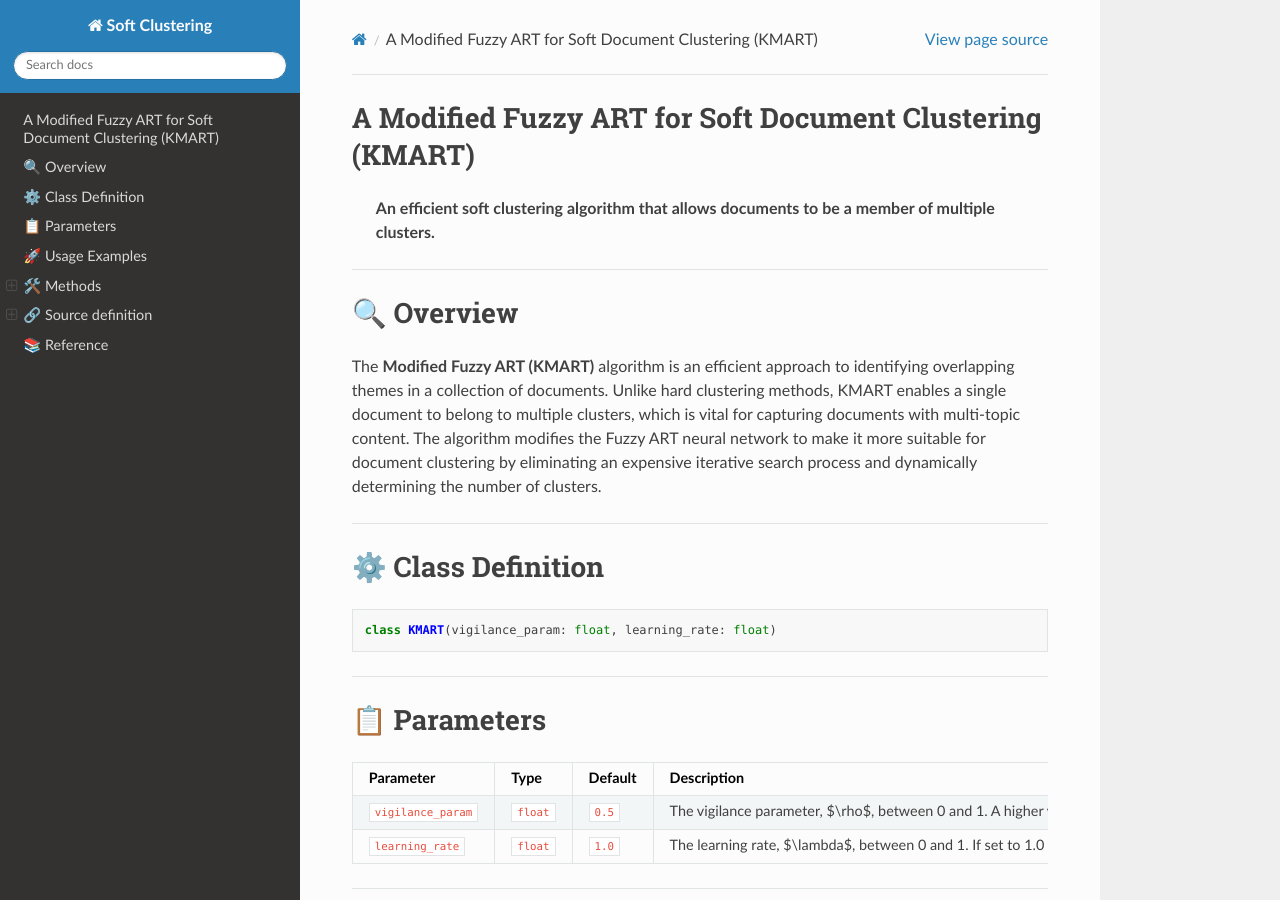
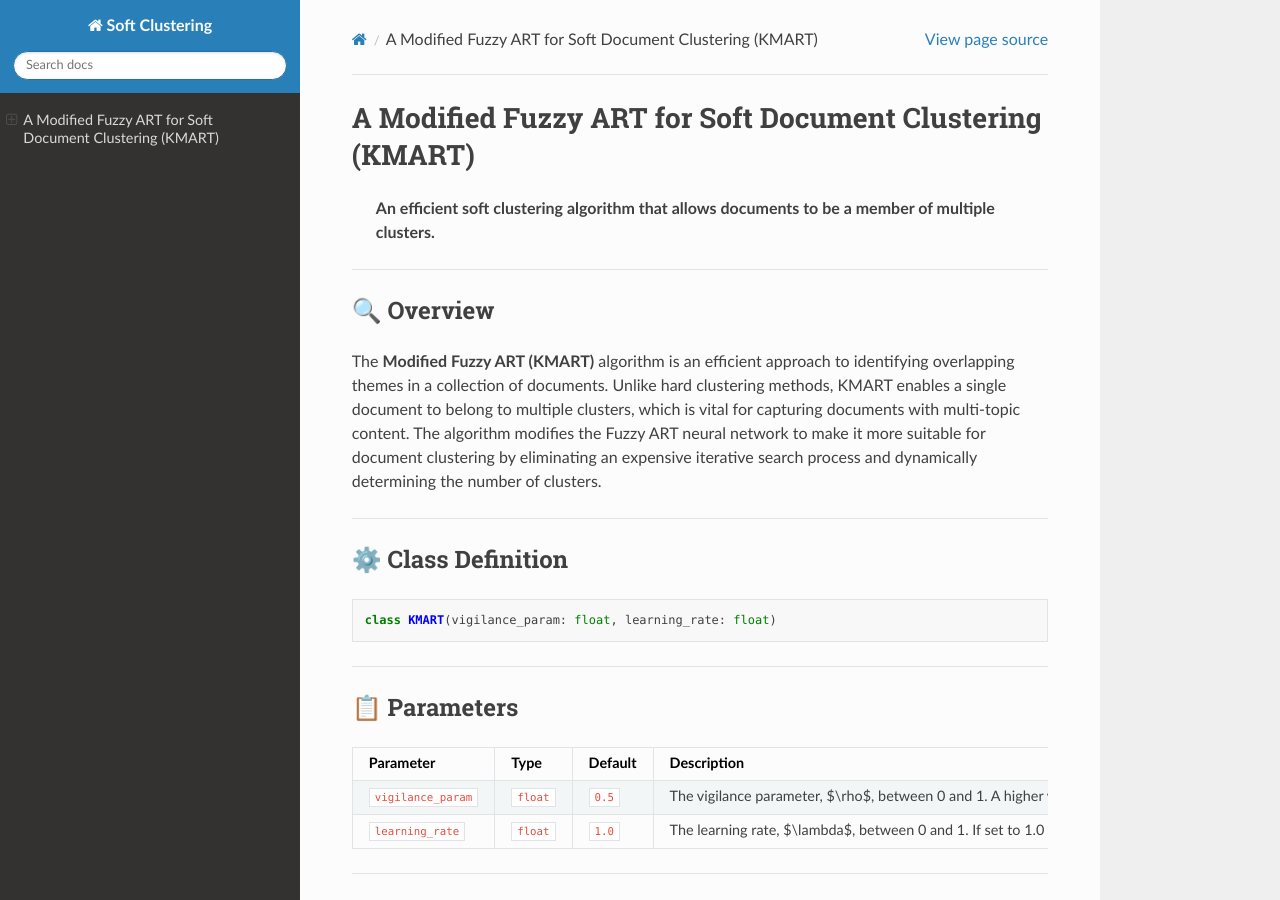
Before and after one commit to soft-clustering/soft-clustering, a Sphinx documentation site: the page built from docs/source/kmart.md, in a window 1280 px wide and 900 px high. Built offline with Sphinx 7.4.7 and the Read the Docs theme 3.1.0, drawn with Linux system fonts in a browser that asks for light colours.

Commit message:
fixed kmart doc

````diff
--- a/docs/source/kmart.md
+++ b/docs/source/kmart.md
@@ -1,16 +1,16 @@
-### A Modified Fuzzy ART for Soft Document Clustering (KMART)
+# A Modified Fuzzy ART for Soft Document Clustering (KMART)
 
 > **An efficient soft clustering algorithm that allows documents to be a member of multiple clusters.**
 
 -----
 
-### 🔍 Overview
+## 🔍 Overview
 
 The **Modified Fuzzy ART (KMART)** algorithm is an efficient approach to identifying overlapping themes in a collection of documents. Unlike hard clustering methods, KMART enables a single document to belong to multiple clusters, which is vital for capturing documents with multi-topic content. The algorithm modifies the Fuzzy ART neural network to make it more suitable for document clustering by eliminating an expensive iterative search process and dynamically determining the number of clusters.
 
 -----
 
-### ⚙️ Class Definition
+## ⚙️ Class Definition
 
 ```python
 class KMART(vigilance_param: float, learning_rate: float)
@@ -18,7 +18,7 @@ class KMART(vigilance_param: float, learning_rate: float)
 
 -----
 
-### 📋 Parameters
+## 📋 Parameters
 
 | Parameter | Type | Default | Description |
 | :--- | :--- | :--- | :--- |
@@ -27,7 +27,7 @@ class KMART(vigilance_param: float, learning_rate: float)
 
 -----
 
-### 🚀 Usage Examples
+## 🚀 Usage Examples
 
 ```python
 from kmart import KMART
@@ -55,7 +55,7 @@ print("Membership matrix:\n", memberships.toarray())
 
 -----
 
-### 🛠️ Methods
+## 🛠️ Methods
 
 #### `fit_predict(docs)`
 
@@ -72,7 +72,7 @@ Runs the KMART clustering algorithm on the provided documents and returns the me
 [🔗 Source definition](https://github.com/soft-clustering/soft-clustering/blob/main/soft_clustering/_kmart.py#L132)
 -----
 
-### 📝 Implementation Notes
+## 📝 Implementation Notes
 
   * **Fuzzy ART Modification:** KMART's core innovation is its modification of the Fuzzy ART neural network. Instead of iteratively searching for the best-matching cluster, it checks all clusters against a vigilance test. This not only enables soft clustering but also significantly improves performance by removing a computationally expensive step.
   * **Dynamic Cluster Creation:** The number of clusters is not a user-defined input. New clusters are created dynamically whenever a document fails the vigilance test for all existing clusters.
````
